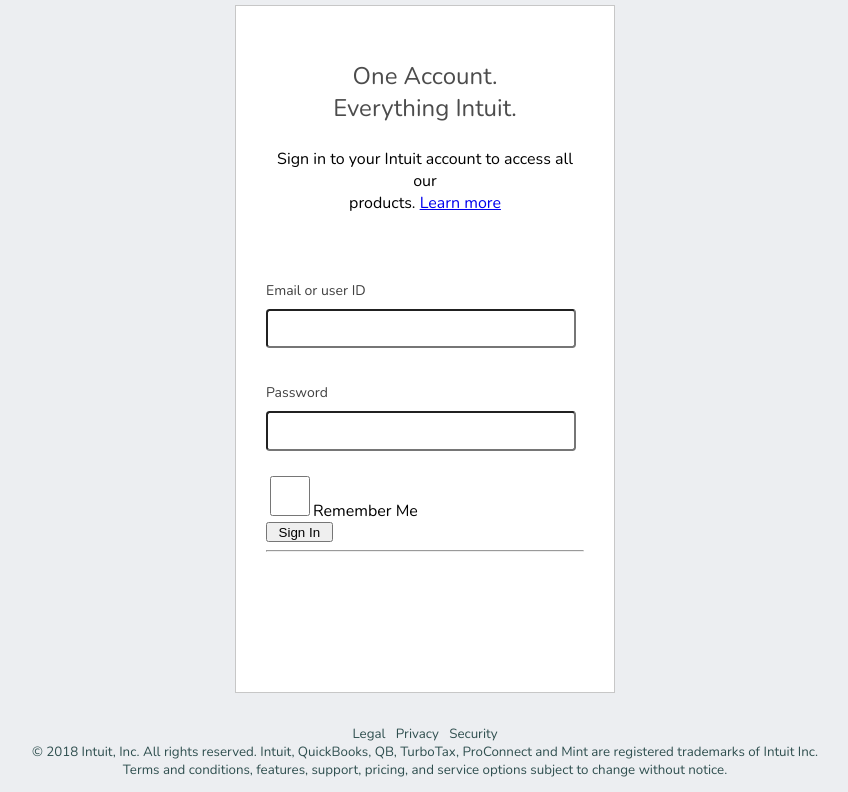
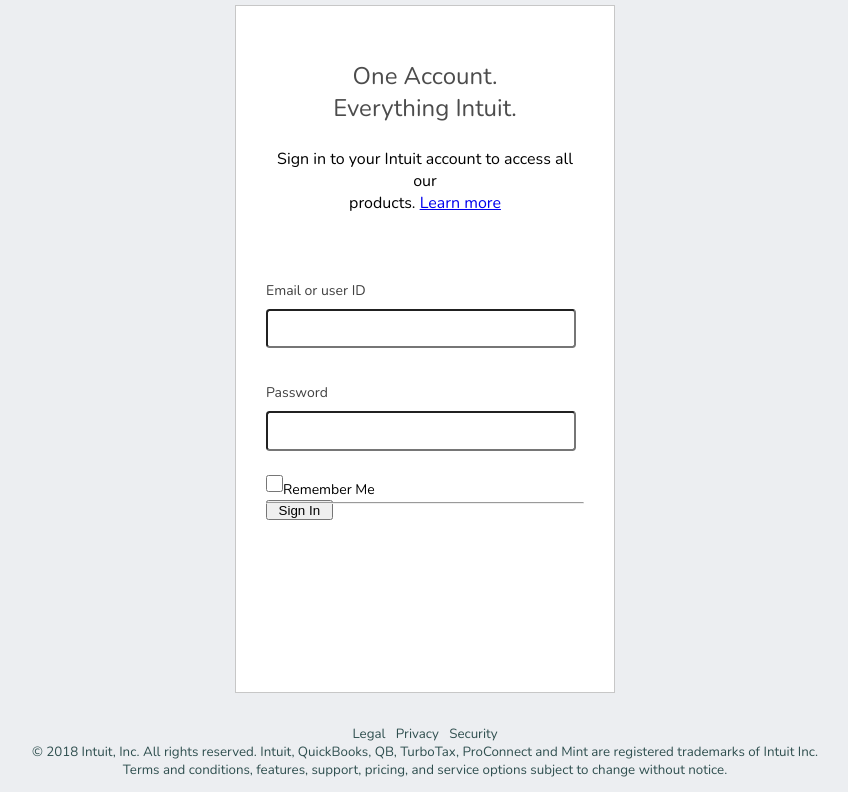
Before and after one commit to Jkstyles/intuit, a plain HTML site: page index.html in a window 1280 px wide. Shown: the part 107-899 px from the top of the page, without its empty margins (215-1063 px from the left). Drawn offline with nearby package versions, Linux system fonts and the light colour scheme.

Commit message:
rememberdiv

```diff
--- a/index.css
+++ b/index.css
@@ -57,9 +57,17 @@
     font-size:14px;
     line-height:25px;
 }
-.btn {
-    height: 3em;
-    width: 3em;
+.remember{
+    font-size: 14px;
+    line-height:21px;
+    width: 318px;
+    height:21px;
+}
+#btn {
+    line-height:21px;
+    margin:0;
+    height: 21px;
+    width: 17px;
     border-style: solid;
     border: slategray
 
--- a/index.html
+++ b/index.html
@@ -45,8 +45,10 @@
                     <input type='text' class="user">
                     <br>
                     <br>
-                    <input type="checkbox" class="btn">Remember Me
+                    <div class='remember' >
+                    <input type="checkbox" class='remember' id='btn'>Remember Me</input>
                     <button class="signin">Sign In</button>
+                </div>
                 </div>
                 <hr>
             </p>
```
